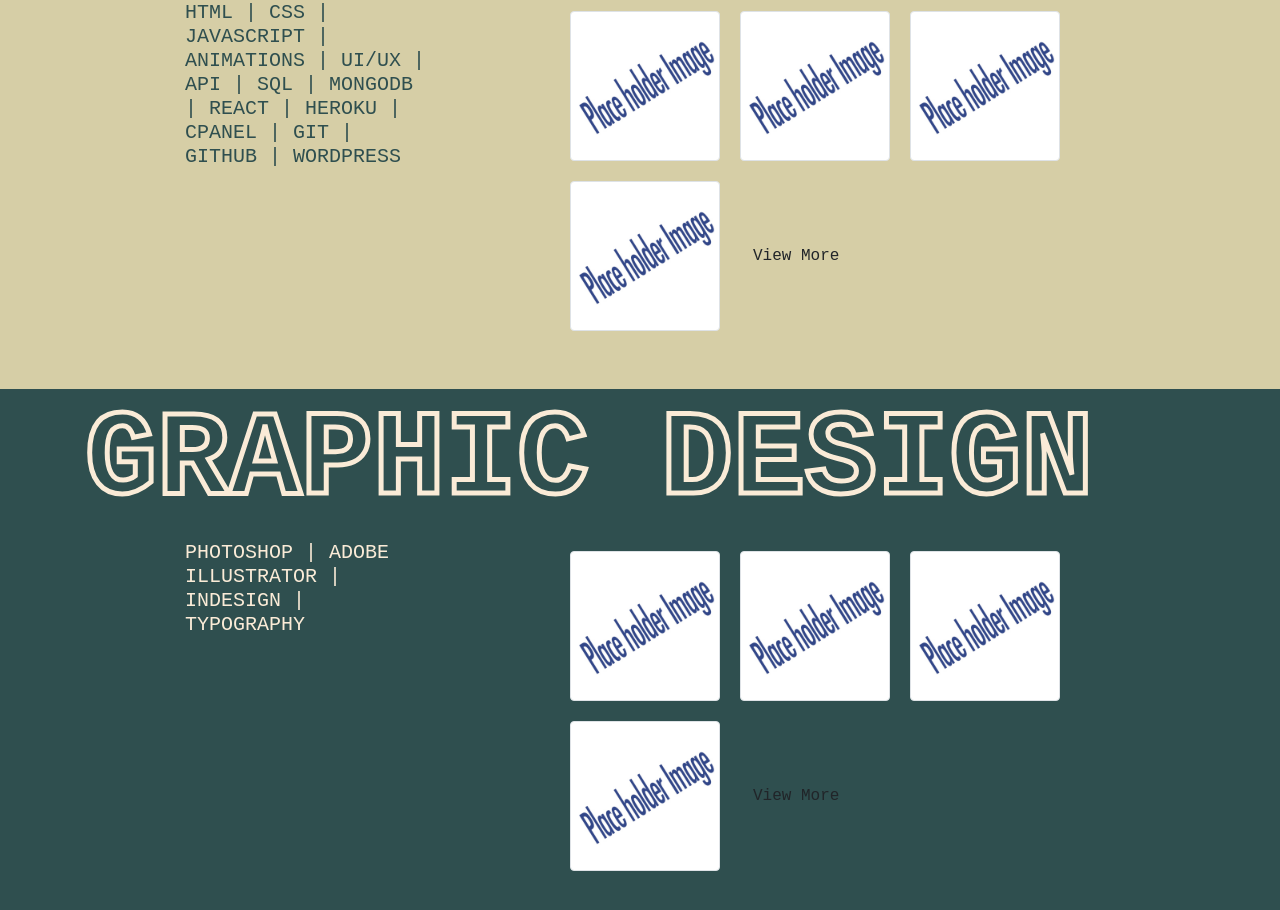
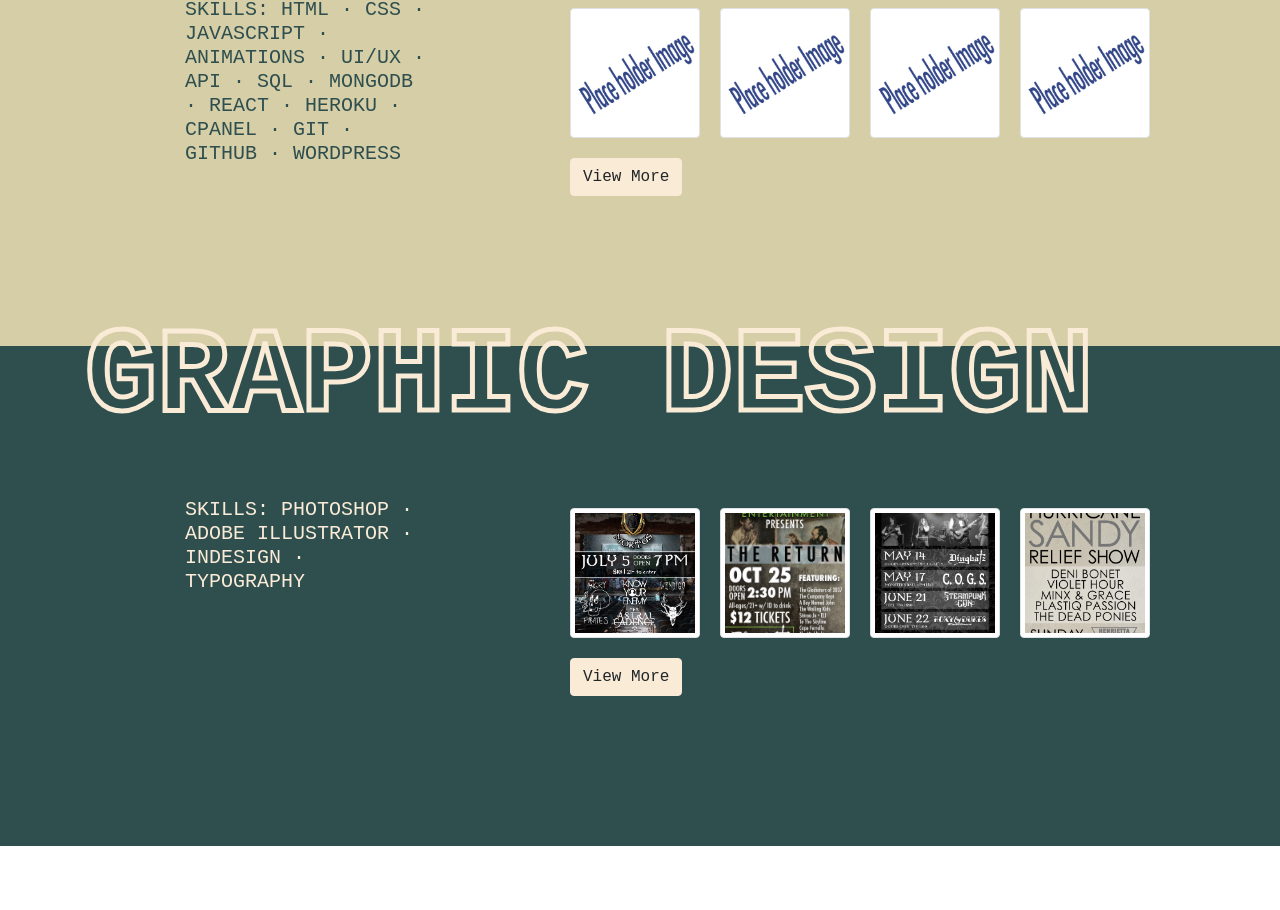
Before and after one commit to scibettas1/react-portfolio, a React (Create React App) app: page / in a window 1280 px wide. Shown: the part 1054-1964 px from the top of the page. After the commit the page ends 1900 px from the top, so only its background shows below. Built offline with nearby package versions, Linux system fonts and the light colour scheme.

Commit message:
created portfolio items. they almost work. fixed some css. created a json to store all info about portfolio items

```diff
--- a/src/components/Banner.js
+++ b/src/components/Banner.js
@@ -7,7 +7,7 @@ function Banner(props) {
       <div className="banner">
         <div className="container">
           <div className="row">
-            <h1>{props.pageTitle}</h1>
+            <h1 className="pageTitle">{props.pageTitle}</h1>
           </div>
         </div>
       </div>
--- a/src/components/GraphicSection.js
+++ b/src/components/GraphicSection.js
@@ -1,6 +1,10 @@
 import React from "react";
-import "../styles/style.css"
-import placeholder from "../images/placholder350.jpg"
+import "../styles/style.css";
+import img1 from "../images/crossroads7-6-19.jpg";
+import img2 from "../images/dingbatz_10_25_15.jpg";
+import img3 from "../images/upcoming-shows.jpg";
+import img4 from "../images/12_9_12_henrietta_hudson.jpg";
+import { Link } from "react-router-dom";
 
 function GraphicSection() {
   return (
@@ -10,15 +14,15 @@ function GraphicSection() {
           <h2>GRAPHIC DESIGN</h2>
           <div className="row">
             <div className="col-md-5">
-              <h5>PHOTOSHOP | ADOBE ILLUSTRATOR | INDESIGN | TYPOGRAPHY</h5>
+              <h5>SKILLS: PHOTOSHOP &middot; ADOBE ILLUSTRATOR &middot; INDESIGN &middot; TYPOGRAPHY</h5>
             </div>
 
             <div className="col-md-7">
-              <img src={placeholder} className="rounded img-thumbnail thumb" alt=""/>
-              <img src={placeholder} className="rounded img-thumbnail thumb" alt=""/>
-              <img src={placeholder} className="rounded img-thumbnail thumb" alt=""/>
-              <img src={placeholder} className="rounded img-thumbnail thumb" alt=""/>
-              <button type="button" className="btn view">View More</button>
+              <img src={img1} className="rounded img-thumbnail thumb" alt=""/>
+              <img src={img2} className="rounded img-thumbnail thumb" alt=""/>
+              <img src={img3} className="rounded img-thumbnail thumb" alt=""/>
+              <img src={img4} className="rounded img-thumbnail thumb" alt=""/>
+              <Link to="/graphic"><button type="button" className="btn view">View More</button></Link>
             </div>
           </div>
         </div>
--- a/src/components/Hero.js
+++ b/src/components/Hero.js
@@ -11,7 +11,7 @@ function Hero() {
           <div className="row">
             <div className="col-md-7"></div>
             <div className="col-md-5">
-              <img src={profile} className="img-fluid rounded-circle profile-margin" alt="profile sam scibetta"/>
+              <img src={profile} className="img-fluid rounded-circle profile-img" alt="profile sam scibetta"/>
             </div>
           </div>
           <div className="row">
--- /dev/null
+++ b/src/components/PortfolioItem.js
@@ -0,0 +1,30 @@
+import React from "react";
+import "../styles/style.css"
+
+function PortfolioItem(props) {
+    return (
+        <div>
+            <img src={props.image} data-toggle="modal" data-target={"#" + props.target} alt={props.alt} className="rounded img-thumbnail thumb" />
+            <div className="modal fade" id={props.target} tabindex="-1" aria-hidden="true">
+                <div className="modal-dialog">
+                    <div className="modal-content">
+                        <div className="modal-header">
+                            <img src={props.image} className="img-fluid" alt={props.alt} />
+                            <button type="button" className="close" data-dismiss="modal" aria-label="Close">
+                                <span aria-hidden="true">&times;</span>
+                            </button>
+                        </div>
+                        <div className="modal-body">
+                            {props.description}
+                        </div>
+                        <div className="modal-footer">
+                            <button type="button" className="btn btn-secondary" data-dismiss="modal">Close</button>
+                        </div>
+                    </div>
+                </div>
+            </div>
+        </div>
+    );
+}
+
+export default PortfolioItem;
--- a/src/components/WebSection.js
+++ b/src/components/WebSection.js
@@ -1,6 +1,7 @@
 import React from "react";
 import "../styles/style.css"
 import placeholder from "../images/placholder350.jpg"
+import { Link } from "react-router-dom";
 
 function WebSection() {
   return (
@@ -10,8 +11,8 @@ function WebSection() {
           <h3>WEB DEVELOPMENT</h3>
           <div className="row">
             <div className="col-md-5">
-              <h4>HTML | CSS | JAVASCRIPT | ANIMATIONS | UI/UX | API | SQL | MONGODB | REACT | HEROKU | CPANEL | GIT |
-                GITHUB | WORDPRESS</h4>
+              <h4>SKILLS: HTML &middot; CSS &middot; JAVASCRIPT &middot; ANIMATIONS &middot; UI/UX &middot; API &middot; SQL &middot; MONGODB &middot; REACT &middot; HEROKU &middot; CPANEL &middot; GIT &middot;
+                GITHUB &middot; WORDPRESS</h4>
           </div>
 
           <div className="col-md-7">
@@ -19,7 +20,7 @@ function WebSection() {
               <img src={placeholder} className="rounded img-thumbnail thumb" alt=""/>
               <img src={placeholder} className="rounded img-thumbnail thumb" alt=""/>
               <img src={placeholder} className="rounded img-thumbnail thumb" alt=""/>
-              <button type="button" className="btn view">View More</button>
+              <Link to="/web"><button type="button" className="btn view">View More</button></Link>
             </div>
         </div>
       </div>
--- a/src/components/pages/Web.js
+++ b/src/components/pages/Web.js
@@ -1,10 +1,23 @@
 import React from "react";
 import Banner from "../Banner"
+import PortfolioItem from "../PortfolioItem"
 
 function Web() {
   return (
     <div>
       <Banner pageTitle="Web Development Portfolio"/>
+      <div class="row row-padding">
+        <PortfolioItem image="" target="" alt="" description=""/>
+        <PortfolioItem image="" target="" alt="" description=""/>
+        <PortfolioItem image="" target="" alt="" description=""/>
+        <PortfolioItem image="" target="" alt="" description=""/>
+      </div>
+      <div class="row row-padding">
+        <PortfolioItem image="" target="" alt="" description=""/>
+        <PortfolioItem image="" target="" alt="" description=""/>
+        <PortfolioItem image="" target="" alt="" description=""/>
+        <PortfolioItem image="" target="" alt="" description=""/>
+      </div>
     </div>
   );
 }
--- /dev/null
+++ b/src/portfolio.json
@@ -0,0 +1,66 @@
+[
+    {
+      "id": 1,
+      "image":
+        "../../images/crossroads7-6-2019.jpg",
+      "target": "crossroads7-6-19",
+      "alt": "graphic design flyer heavy metal show at crossroads in garwood nj june 6th 2019",
+      "description": "Flyer for heavy metal show at Crossroads in Garwood, NJ, Designed in Adobe Illustrator, 2019"
+    },
+    {
+        "id": 2,
+        "image":
+          "../../images/crossroads7-6-2019.jpg",
+        "target": "crossroads7-6-19",
+        "alt": "graphic design flyer heavy metal show at crossroads in garwood nj june 6th 2019",
+        "description": "Flyer for heavy metal show at Crossroads in Garwood, NJ, Designed in Adobe Illustrator, 2019"
+    },
+    {
+        "id": 3,
+        "image":
+          "../../images/crossroads7-6-2019.jpg",
+        "target": "crossroads7-6-19",
+        "alt": "graphic design flyer heavy metal show at crossroads in garwood nj june 6th 2019",
+        "description": "Flyer for heavy metal show at Crossroads in Garwood, NJ, Designed in Adobe Illustrator, 2019"
+    },
+    {
+        "id": 4,
+        "image":
+          "../../images/crossroads7-6-2019.jpg",
+        "target": "crossroads7-6-19",
+        "alt": "graphic design flyer heavy metal show at crossroads in garwood nj june 6th 2019",
+        "description": "Flyer for heavy metal show at Crossroads in Garwood, NJ, Designed in Adobe Illustrator, 2019"
+    },
+    {
+        "id": 5,
+        "image":
+          "../../images/crossroads7-6-2019.jpg",
+        "target": "crossroads7-6-19",
+        "alt": "graphic design flyer heavy metal show at crossroads in garwood nj june 6th 2019",
+        "description": "Flyer for heavy metal show at Crossroads in Garwood, NJ, Designed in Adobe Illustrator, 2019"
+    },
+    {
+        "id": 6,
+        "image":
+          "../../images/crossroads7-6-2019.jpg",
+        "target": "crossroads7-6-19",
+        "alt": "graphic design flyer heavy metal show at crossroads in garwood nj june 6th 2019",
+        "description": "Flyer for heavy metal show at Crossroads in Garwood, NJ, Designed in Adobe Illustrator, 2019"
+    },
+    {
+        "id": 7,
+        "image":
+          "../../images/crossroads7-6-2019.jpg",
+        "target": "crossroads7-6-19",
+        "alt": "graphic design flyer heavy metal show at crossroads in garwood nj june 6th 2019",
+        "description": "Flyer for heavy metal show at Crossroads in Garwood, NJ, Designed in Adobe Illustrator, 2019"
+    },
+    {
+        "id": 8,
+        "image":
+          "../../images/crossroads7-6-2019.jpg",
+        "target": "crossroads7-6-19",
+        "alt": "graphic design flyer heavy metal show at crossroads in garwood nj june 6th 2019",
+        "description": "Flyer for heavy metal show at Crossroads in Garwood, NJ, Designed in Adobe Illustrator, 2019"
+    }
+  ]
--- a/src/styles/style.css
+++ b/src/styles/style.css
@@ -1,3 +1,13 @@
+body, .info1 {
+    background: #d6cea6!important;
+}
+.info1, .info2 {
+    min-height: 500px;
+}
+.info2 {
+    background: #2f4f4f;
+}
+
 p, h1, h2, h3, h4, h5, .view {
     font-family: 'Roboto Mono', monospace;
     color: #FAEBD7;
@@ -16,6 +26,9 @@ h3 {
     font-size: 120px!important;
     -webkit-text-fill-color: transparent!important;
     -webkit-text-stroke: 5px #FAEBD7;
+    /* this overlap is intentional */
+    position:relative;
+    bottom: 40px;
 }
 
 h3 {
@@ -54,17 +67,17 @@ h5 {
 .banner {
     min-height: 300px;
 }
-.info1, .info2 {
-    min-height: 500px;
-    background: #d6cea6;
-}
-.info2 {
-    background: #2f4f4f;
+.pageTitle {
+    margin-top: 220px;
 }
 
-.profile-margin {
+/* bootstrap will overide the custom css without the !important */
+.profile-img {
+    max-width: 200px!important;
+    width: 100%!important;
+    height: auto;
     margin-top: 100px;
-    margin-bottom: 50px;
+    margin-bottom: 30px;
     margin-left: auto;
     margin-right: auto;
 }
@@ -77,14 +90,14 @@ h5 {
     object-fit: cover;
     vertical-align: middle;
     margin: 10px;
-    width: 150px;
-    height: 150px
+    width: 130px;
+    height: 130px!important;;
 }
-
+/* bootstrap will overide the custom css without the !important */
 .view {
     color: #000;
-    background-color: #FAEBD7;
-    border-color: #FAEBD7;
+    background-color: #FAEBD7!important;
+    border: 1px solid #faead7!important;
     margin: 10px;
 }
 
@@ -92,9 +105,10 @@ h5 {
 
     h2,
     h3 {
-      font-size: 53px;
-      font-weight: 500;
-      -webkit-text-stroke: 3px;
+      font-size: 53px!important;
+      font-weight: 500!important;
+      -webkit-text-stroke: 3px!important;
+      bottom: 20px!important;
     }
 
     h4,
```
Also changed, not shown: src/components/pages/Graphic.js (+25 -3 lines).
